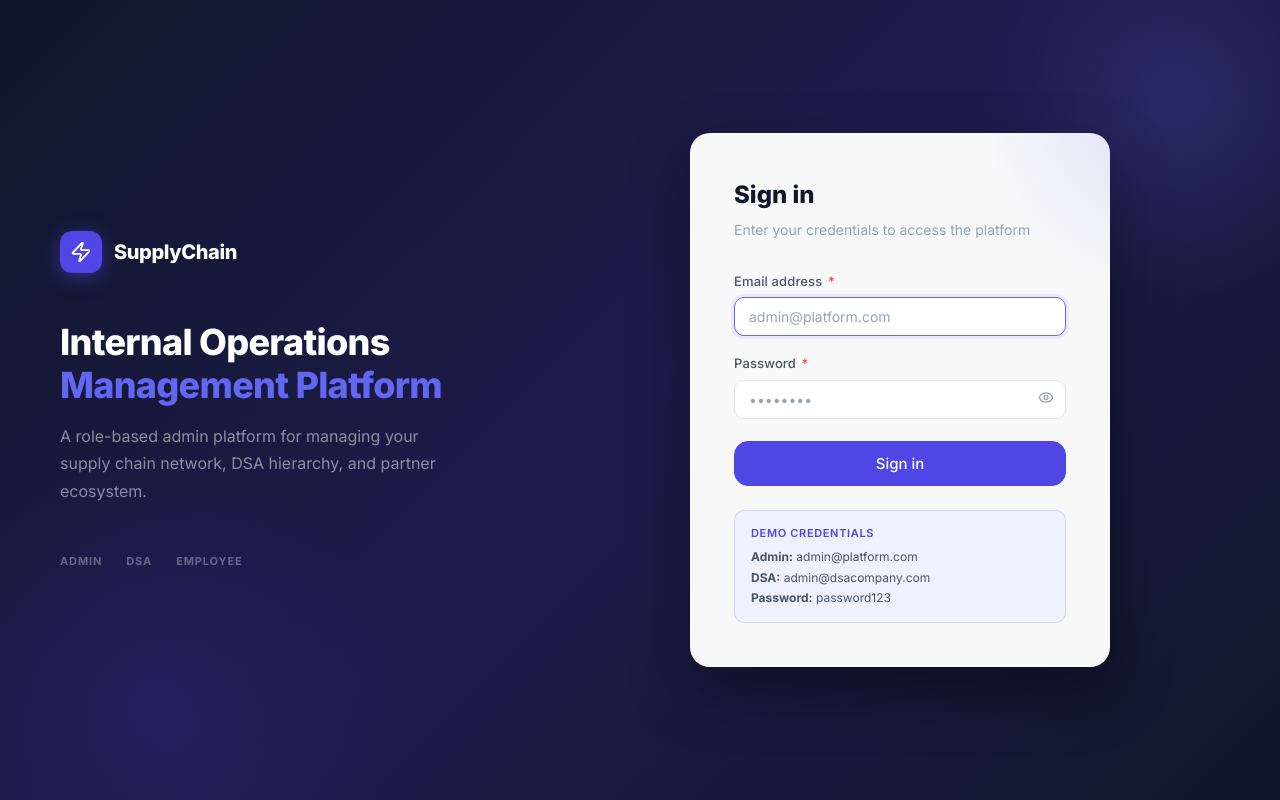
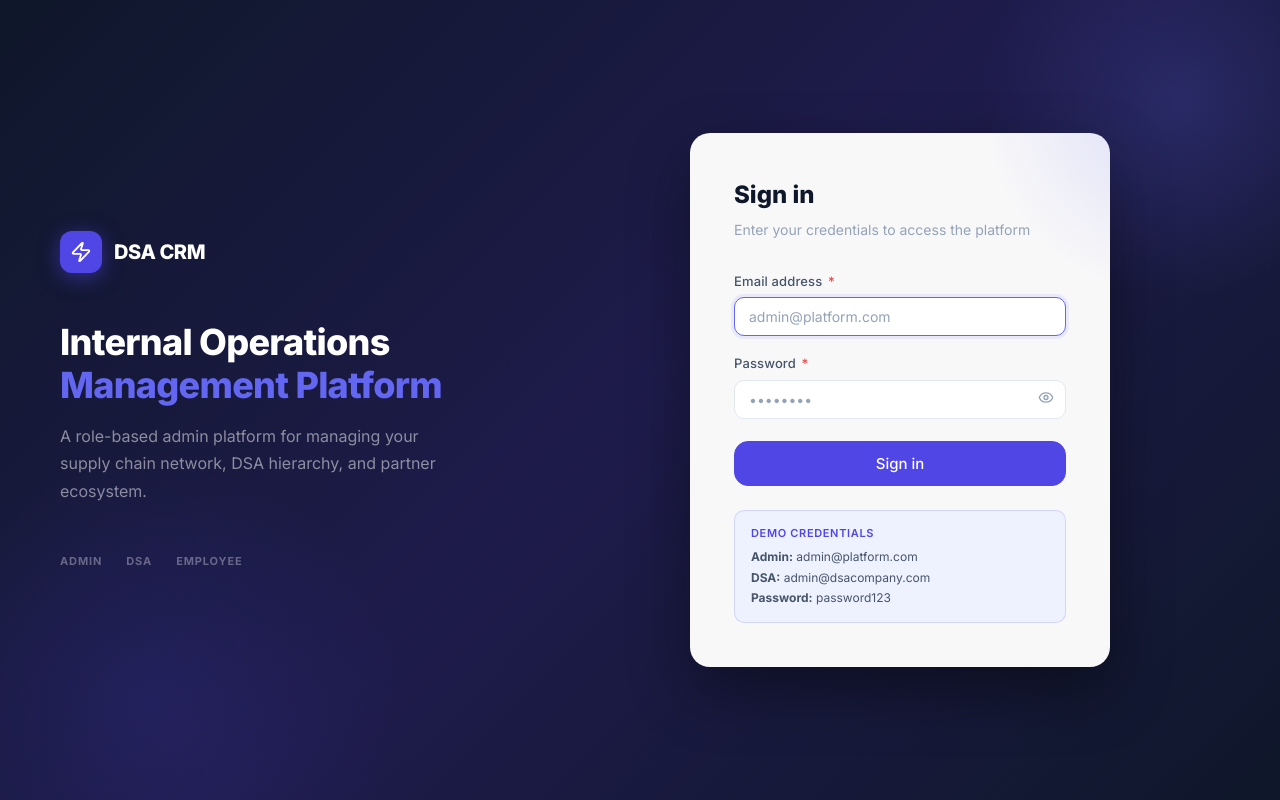
Before and after one commit to jain18sajag/Cred2Tech, a React (Vite) app in the folder frontend/: page /login in a window 1280 px wide. Built offline with nearby package versions, Linux system fonts and the light colour scheme; no server answers.

Commit message:
DSA CRM   ADD Every Place

```diff
--- a/frontend/index.html
+++ b/frontend/index.html
@@ -4,8 +4,8 @@
     <meta charset="UTF-8" />
     <link rel="icon" type="image/svg+xml" href="/vite.svg" />
     <meta name="viewport" content="width=device-width, initial-scale=1.0" />
-    <meta name="description" content="SupplyChain Admin Platform - Internal Operations Management" />
-    <title>SupplyChain Admin | Platform</title>
+    <meta name="description" content="DSA CRM Admin Platform - Internal Operations Management" />
+    <title>DSA CRM Admin | Platform</title>
     <link rel="preconnect" href="https://fonts.googleapis.com" />
     <link rel="preconnect" href="https://fonts.gstatic.com" crossorigin />
     <link href="https://fonts.googleapis.com/css2?family=Inter:wght@300;400;500;600;700;800&display=swap" rel="stylesheet" />
--- a/frontend/package.json
+++ b/frontend/package.json
@@ -1,5 +1,5 @@
 {
-  "name": "supplychain-frontend",
+  "name": "DSA CRM-frontend",
   "private": true,
   "version": "0.1.0",
   "type": "module",
--- a/frontend/src/components/layout/Sidebar.jsx
+++ b/frontend/src/components/layout/Sidebar.jsx
@@ -55,7 +55,7 @@ const Sidebar = () => {
           <Zap size={18} color="white" />
         </div>
         <div>
-          <p style={{ color: 'white', fontWeight: 700, fontSize: 15, lineHeight: 1.2 }}>SupplyChain</p>
+          <p style={{ color: 'white', fontWeight: 700, fontSize: 15, lineHeight: 1.2 }}>DSA CRM</p>
           <p style={{ color: 'var(--text-tertiary)', fontSize: 11 }}>Admin Platform</p>
         </div>
       </div>
--- a/frontend/src/components/layout/Topbar.jsx
+++ b/frontend/src/components/layout/Topbar.jsx
@@ -21,7 +21,7 @@ const Topbar = () => {
     // Match /users/:id/edit or /users/:id
     if (/^\/users\/\d+\/edit$/.test(location.pathname)) return 'Edit User';
     if (/^\/users\/\d+$/.test(location.pathname)) return 'User Details';
-    return PAGE_TITLES[location.pathname] || 'SupplyChain Admin';
+    return PAGE_TITLES[location.pathname] || 'DSA CRM Admin';
   };
 
   return (
--- a/frontend/src/index.css
+++ b/frontend/src/index.css
@@ -1,5 +1,5 @@
 /* ============================================================
-   SupplyChain Admin Platform — Global Styles
+   DSA CRM Admin Platform — Global Styles
    Design: Modern B2B SaaS Dashboard
    ============================================================ */
 
--- a/frontend/src/pages/LoginPage.jsx
+++ b/frontend/src/pages/LoginPage.jsx
@@ -88,7 +88,7 @@ const LoginPage = () => {
             <Zap size={22} color="white" />
           </div>
           <span style={{ color: 'white', fontWeight: 800, fontSize: 20, letterSpacing: '-0.02em' }}>
-            SupplyChain
+            DSA CRM
           </span>
         </div>
 
```
Also changed, not shown: 2 other files (tests, documents, lock files or other folders).
